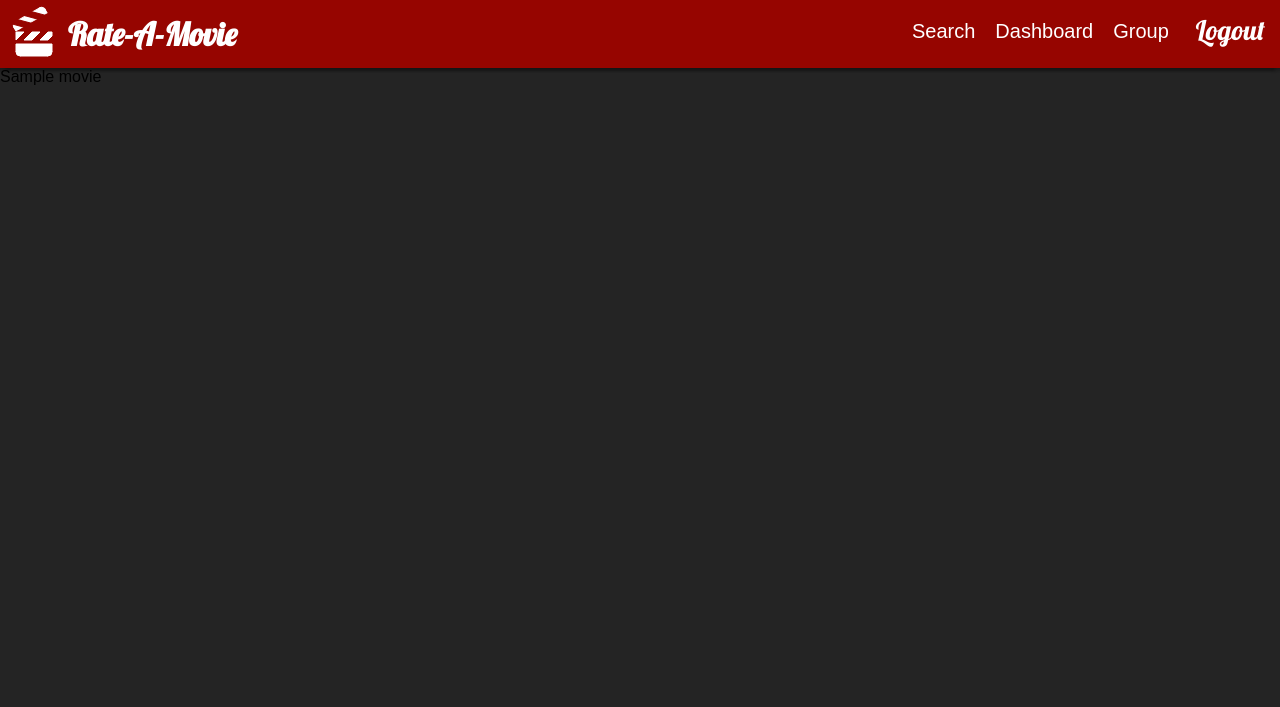
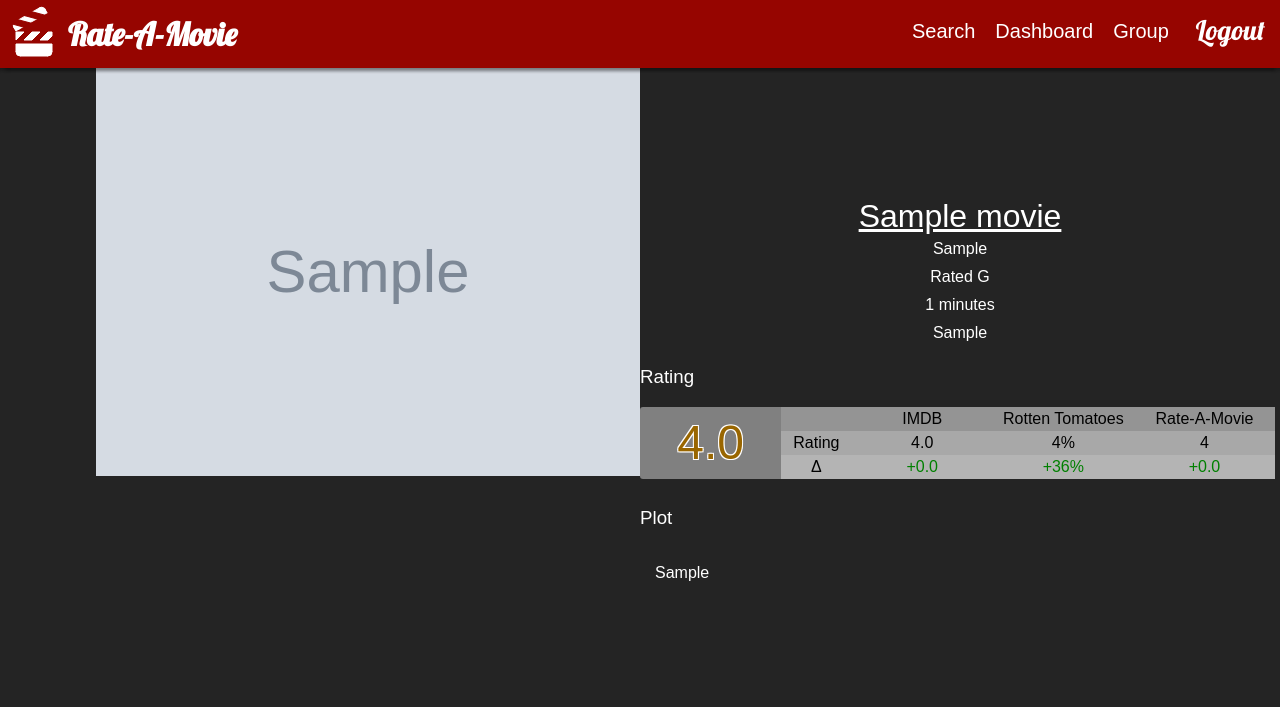
Before and after one commit to cberry216/Movie-Rating, a Django app: page /movie/1/ in a window 1280 px wide. Shown: the top 707 px of the page. Run offline with Django 3.2, Linux system fonts and the light colour scheme; a user stored in the database is signed in; tables that the repository leaves empty hold one stand-in row (values such as "Sample post"); grey boxes marked "Sample" are stand-in pictures.

Commit message:
Nearly finished movie detail template.

```diff
--- a/movie_rating/static/css/style.css
+++ b/movie_rating/static/css/style.css
@@ -682,18 +682,178 @@ input[type='number']::-webkit-outer-spin-button {
 
 .detail {
 	display: grid;
-	grid-template-columns: 1fr 1fr;
+	grid-template-columns: 50vw 50vw;
 	grid-template-rows: 1fr;
 }
 
 .detail__movie {
+	width: 100%;
+	margin: auto 0;
+	color: white;
+
+	text-align: center;
+
 	display: flex;
 	flex-direction: column;
+
+	grid-column: 2 / 3;
 }
 
-.detail__rating {
+.detail__title {
+	margin: 20px 0 0 0;
+	color: white;
+
+	font-size: 2em;
+	font-weight: 200;
+	text-decoration-color: white;
+}
+
+.detail__subtitle {
+	margin: 5px 0;
+
+	font-weight: 200;
+	font-size: 1em;
+}
+
+.detail__header {
+	font-weight: 200;
+	text-align: left;
+}
+
+.detail__plot {
+	margin-left: 15px;
+
+	text-align: left;
+}
+
+.user-rating {
+	margin-right: 5px;
+	margin-bottom: 10px;
+	background-color: grey;
+	color: black;
+	border-radius: 3px;
+
 	display: grid;
-	grid-template-columns: 2fr 1fr;
+	grid-template-columns: 1fr 0.5fr 1fr 1fr 1fr;
+	grid-template-rows: 1fr 1fr 1fr;
+}
+
+.user-rating p {
+	margin: 0;
+	padding: 3px 0;
+
+	font-weight: 400;
+}
+
+.user-rating__user-rating {
+	font-size: 3em;
+	text-shadow: 1px 1px 0 white, -1px -1px 0 white, 1px -1px 0 white, -1px 1px 0 white;
+
+	grid-column: 1 / 2;
+	grid-row: 1 / 4;
+	align-self: center;
+}
+
+.user-rating__null {
+	background-color: rgb(148, 148, 148);
+	grid-column: 2 / 3;
+	grid-row: 1 / 2;
+}
+
+.user-rating__label {
+	grid-column: 2 / 3;
+}
+
+.user-rating__imdb {
+	grid-column: 3 / 4;
+}
+
+.user-rating__rt {
+	grid-column: 4 / 5;
+}
+
+.user-rating__global {
+	grid-column: 5 / 6;
+}
+
+.user-rating__rating {
+	background-color: rgb(168, 168, 168);
+
+	grid-row: 2 / 3;
+}
+
+.user-rating__delta {
+	background-color: rgb(180, 180, 180);
+
+	grid-row: 3 / 4;
+}
+
+.user-rating__site {
+	background-color: rgb(148, 148, 148);
+
+	grid-row: 1 / 2;
+}
+
+.user-rating__value {
+	background-color: rgb(168, 168, 168);
+
+	grid-row: 2 / 3;
+}
+
+.user-rating__diff {
+	background-color: rgb(180, 180, 180);
+
+	grid-row: 3 / 4;
+}
+
+.user-rating__diff--positive {
+	color: green;
+}
+
+.user-rating__diff--negative {
+	color: red;
+}
+
+.group-ratings {
+	background-color: grey;
+	border-radius: 3px;
+	overflow-x: scroll;
+
+	display: flex;
+	flex-wrap: nowrap;
+}
+
+.member-rating {
+	background-color: rgb(148, 148, 148);
+	margin: 3px;
+	color: black;
+
+	font-weight: 400;
+	text-align: center;
+
+	display: grid;
+	grid-template-columns: 80px;
+	grid-template-rows: 1fr 2fr 1fr;
+}
+
+.member-rating__value {
+	border-top: 1px solid #5a5a5a;
+	border-bottom: 1px solid #5a5a5a;
+	font-size: 2em;
+	align-self: center;
+}
+
+.member-rating__value--label {
+	align-self: center;
+}
+
+.member-labels {
+	background-color: grey;
+}
+
+.member-rating p {
+	margin: 3px;
+	padding: 2px;
 }
 
 @keyframes slideoutLeft {
--- a/movie_rating/templates/ratings/movie_detail.html
+++ b/movie_rating/templates/ratings/movie_detail.html
@@ -1,7 +1,56 @@
 {% extends "base.html" %}
+{% load ratings_tags %}
 
 {% block title %}{{ movie.title }}{% endblock title %}
 
 {% block content %}
-{{ movie.title }}
+<div class="detail">
+  <div class="detail__poster"
+    style="{% if movie.poster_link %}background-image: url({{ movie.poster_link }}) {% else %} background-color: grey; {% endif%}">
+  </div>
+  <div class="detail__movie">
+    <a href="https://www.imdb.com/title/{{ movie.imdb_id }}/" target="_blank" class="detail__title">{{ movie.title }}</a>
+    <h3 class="detail__subtitle">{{ movie.director}}</h3>
+    <h3 class="detail__subtitle">{% if movie.rated != 'N/A' %}Rated {{ movie.rated }}{% else %}Unrated{% endif %}</h3>
+    <h3 class="detail__subtitle">{% if movie.runtime_minutes %}{{ movie.runtime_minutes }} minutes{% else %}Length Unavailable{% endif %}</h3>
+    <h3 class="detail__subtitle">{% if movie.genre %}{{ movie.genre }}{% else %}No Genre{% endif %}</h3>
+    <h3 class="detail__header">Rating</h3>
+    <div class="user-rating">
+      <p class="user-rating__user-rating">{{ user_rating }}</p>
+      <p class="user-rating__null"></p>
+      <p class="user-rating__label user-rating__rating">Rating</p>
+      <p class="user-rating__label user-rating__delta">Δ</p>
+      <p class="user-rating__site user-rating__imdb">IMDB</p>
+      <p class="user-rating__site user-rating__rt">Rotten Tomatoes</p>
+      <p class="user-rating__site user-rating__global">Rate-A-Movie</p>
+      <p class="user-rating__value user-rating__imdb">{% if movie.imdb_rating %}{{ movie.imdb_rating }}{% else %}N/A{% endif %}</p>
+      <p class="user-rating__value user-rating__rt">{% if movie.rt_rating %}{{ movie.rt_rating }}%{% else %}N/A{% endif %}</p>
+      <p class="user-rating__value user-rating__global">{{ global_rating|floatformat }}</p>
+      <p class="user-rating__diff user-rating__imdb">{% if movie.imdb_rating %}{% minus user_rating movie.imdb_rating %}{% else %}N/A{% endif %}</p>
+      <p class="user-rating__diff user-rating__rt">{% if movie.rt_rating %}{% minus_percentage user_rating movie.rt_rating %}%{% else %}N/A{% endif %}</p>
+      <p class="user-rating__diff ruser-ating__global">{% minus user_rating global_rating%}</p>
+    </div>
+    <h3 class="detail__header">Plot</h3>
+    <p class="detail__plot">{% if movie.plot %}{{ movie.plot }}{% else %}No Plot{% endif %}</p>
+    {% if group_ratings %}
+    <h3 class="detail__header">"{{ group.group_name }}" Member Ratings</h3>
+    <div class="group-ratings">
+    <div class="member-labels member-rating">
+        <p class="member-rating__name--label">Member</p>
+        <p class="member-rating__value--label">Rating</p>
+        <p class="member-rating__diff--label">Δ</p>
+      </div>
+      {% for member in group_members %}
+      <div class="member-rating">
+        <p class="member-rating__name">{{ member }}</p>
+        <p class="member-rating__value">{% member_rating group_ratings member %}</p>
+        <p class="member-rating__diff">{% minus_member_rating user_rating group_ratings member %}</p>
+      </div>
+      {% empty %}
+
+      {% endfor %}
+    </div>
+    {% endif %}
+  </div>
+</div>
 {% endblock content %}
```
